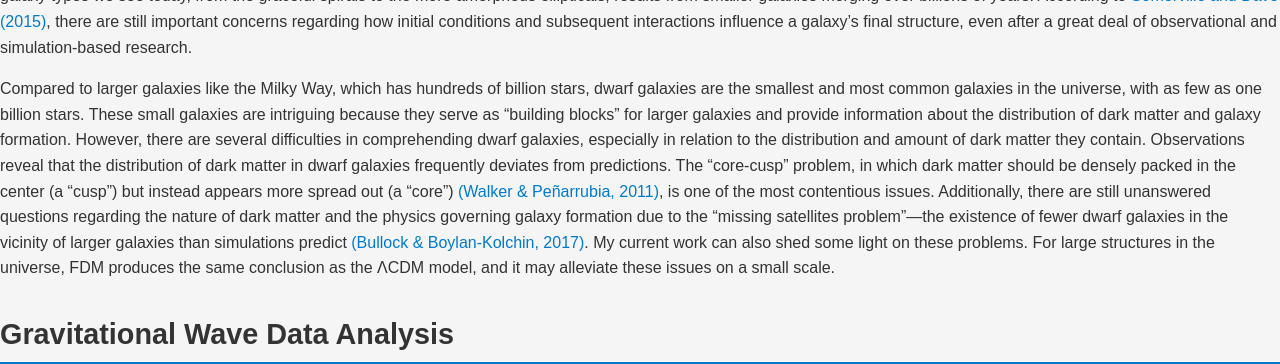
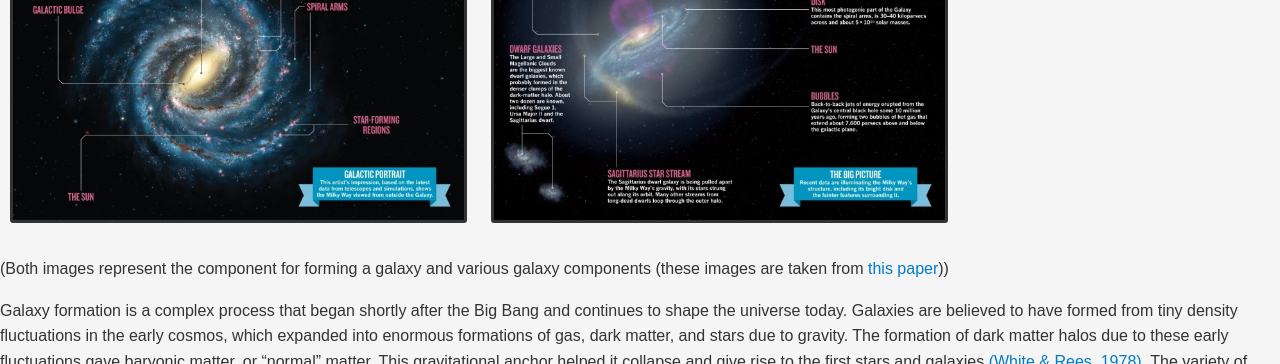
Before and after one commit to matc-thaher/website, a Jekyll site: the page built from research.md, in a window 1280 px wide and 900 px high, scrolled down 1307 px, cut to the strip 0-364 px from the top of the window. Built offline with Jekyll 4.4.1, drawn with Linux system fonts in a browser that asks for light colours.

Commit message:
Update research.md

```diff
--- a/research.md
+++ b/research.md
@@ -23,6 +23,12 @@ Dark matter (DM) is a mysterious and unseen matter that makes up approximately 2
 Despite decades of research, it has not been directly detected through any known particles or interactions outside of its gravitational effects. This discrepancy challenges existing particle physics and cosmology models, leading to ongoing debates and searches for alternative explanations. Until now, the most successful theory is Lambda—Cold Dark Matter (ΛCDM) theory, which can not explain the small-scale problems that arose from the theoretical model, like the missing satellite problem, too-big-to-fail problem, and cusp-core problem. There are other models, such as self-interacting dark matter (SIDM), fuzzy dark matter (FDM), and warm dark matter (WDM). I am currently investigating FDM, which is also known as Ultralight Dark Matter (UDM), Bose-Einstein condensate Dark Matter (BECDM), quantum Dark Matter, and Scalar Field Dark Matter (SFDM). This model may help solve the small-scale cosmology problem that Lambd-CDM can not solve.
 
 ## Galaxy Formation
+
+![Galaxy formation 1](/assets/Images/galaxy_formation1.webp){: .custom-image3}
+![Galaxy Formation 2](/assets/Images/galaxy_formation2.webp){: .custom-image3}
+
+(Both images represent the component for forming a galaxy and various galaxy components (these images are taken from [this paper](https://www.nature.com/articles/490024a)))
+
 Galaxy formation is a complex process that began shortly after the Big Bang and continues to shape the universe today. Galaxies are believed to have formed from tiny density fluctuations in the early cosmos, which expanded into enormous formations of gas, dark matter, and stars due to gravity. The formation of dark matter halos due to these early fluctuations gave baryonic matter, or "normal" matter. This gravitational anchor helped it collapse and give rise to the first stars and galaxies [(White & Rees, 1978)](https://doi.org/10.1093/mnras/183.3.341). The variety of galaxy types we see today, from the graceful spirals to the more amorphous ellipticals, results from smaller galaxies merging over billions of years. According to [Somerville and Davé (2015)](https://doi.org/10.1146/annurev-astro-082812-140951), there are still important concerns regarding how initial conditions and subsequent interactions influence a galaxy's final structure, even after a great deal of observational and simulation-based research.
 
 Compared to larger galaxies like the Milky Way, which has hundreds of billion stars, dwarf galaxies are the smallest and most common galaxies in the universe, with as few as one billion stars. These small galaxies are intriguing because they serve as "building blocks" for larger galaxies and provide information about the distribution of dark matter and galaxy formation. However, there are several difficulties in comprehending dwarf galaxies, especially in relation to the distribution and amount of dark matter they contain. Observations reveal that the distribution of dark matter in dwarf galaxies frequently deviates from predictions. The "core-cusp" problem, in which dark matter should be densely packed in the center (a "cusp") but instead appears more spread out (a "core") [(Walker & Peñarrubia, 2011)](https://doi.org/10.1088/0004-637X/742/1/20), is one of the most contentious issues. Additionally, there are still unanswered questions regarding the nature of dark matter and the physics governing galaxy formation due to the "missing satellites problem"—the existence of fewer dwarf galaxies in the vicinity of larger galaxies than simulations predict [(Bullock & Boylan-Kolchin, 2017)](https://doi.org/10.1146/annurev-astro-091916-055313). My current work can also shed some light on these problems. For large structures in the universe, FDM produces the same conclusion as the ΛCDM model, and it may alleviate these issues on a small scale.
```
